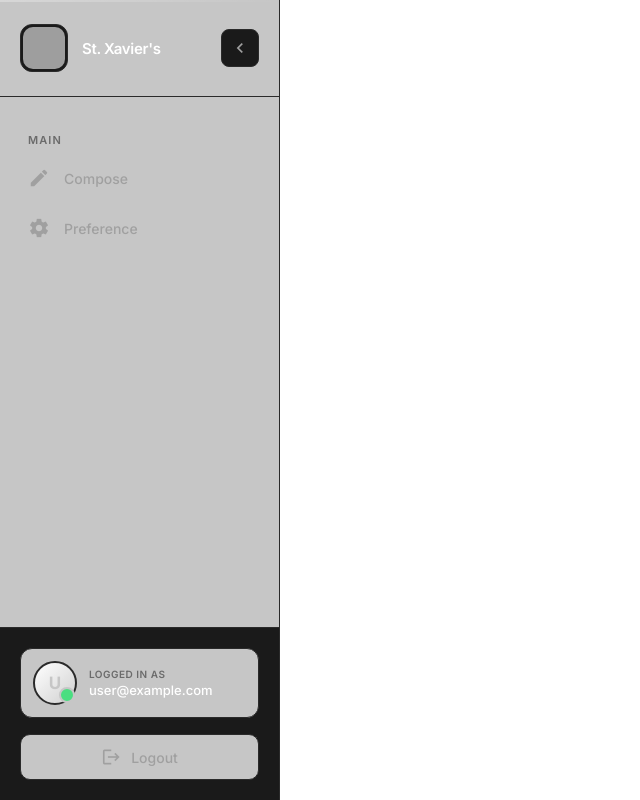
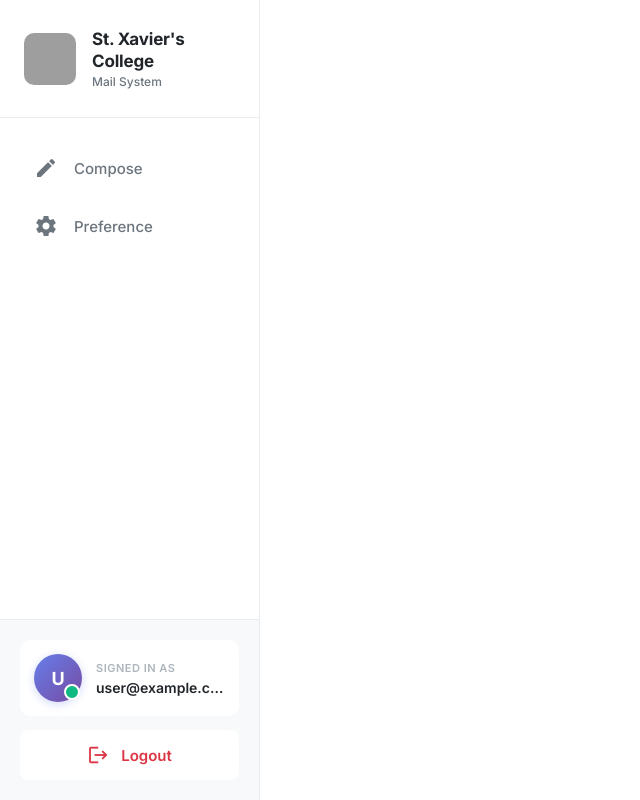
Before and after one commit to Suchibrata-Patra/SXCMDTSHR, a PHP site: page /sidebar.php in a window 1280 px wide. Shown: the whole page, without its empty margins (0-640 px from the left). Run offline with PHP 8.4, Linux system fonts and the light colour scheme; grey boxes are pictures that could not be loaded.

Commit message:
Changed Sidebar

```diff
--- a/sidebar.php
+++ b/sidebar.php
@@ -17,16 +17,18 @@ $userInitial = strtoupper(substr($userEmail, 0, 1));
 
     <style>
         :root {
-            --primary-black: #c6c6c6;
-            --secondary-black: #1a1a1a;
-            --border-gray: #2a2a2a;
-            --text-primary: #ffffff;
-            --text-secondary: #a0a0a0;
-            --text-muted: #6b6b6b;
-            --hover-bg: #222222;
-            --active-bg: #2d2d2d;
-            --accent-white: #ffffff;
-            --transition: all 0.3s cubic-bezier(0.4, 0, 0.2, 1);
+            --primary-white: #ffffff;
+            --background-gray: #f8f9fa;
+            --border-light: #e9ecef;
+            --text-primary: #212529;
+            --text-secondary: #6c757d;
+            --text-muted: #adb5bd;
+            --hover-bg: #f1f3f5;
+            --active-bg: #e9ecef;
+            --accent-primary: #0d6efd;
+            --accent-dark: #0a58ca;
+            --shadow-sm: 0 1px 3px 0 rgba(0, 0, 0, 0.1), 0 1px 2px 0 rgba(0, 0, 0, 0.06);
+            --transition: all 0.2s ease;
         }
 
         * {
@@ -43,135 +45,60 @@ $userInitial = strtoupper(substr($userEmail, 0, 1));
 
         /* Sidebar Container */
         .sidebar {
-            width: 280px;
-            background: var(--primary-black);
-            border-right: 1px solid var(--border-gray);
+            width: 260px;
+            background: var(--primary-white);
+            border-right: 1px solid var(--border-light);
             display: flex;
             flex-direction: column;
-            transition: var(--transition);
+            height: 100vh;
             position: relative;
-            height: 100vh;
-            overflow: hidden;
-        }
-
-        .sidebar.collapsed {
-            width: 72px;
-        }
-
-        /* Decorative top bar */
-        .sidebar::before {
-            content: '';
-            position: absolute;
-            top: 0;
-            left: 0;
-            right: 0;
-            height: 2px;
-            background: linear-gradient(90deg, var(--accent-white) 0%, transparent 100%);
-            opacity: 0.3;
         }
 
         /* Header Section */
         .sidebar-header {
-            padding: 24px 20px;
-            display: flex;
-            align-items: center;
-            justify-content: space-between;
-            border-bottom: 1px solid var(--border-gray);
-            position: relative;
+            padding: 28px 24px;
+            border-bottom: 1px solid var(--border-light);
         }
 
         .logo {
             display: flex;
             align-items: center;
-            gap: 14px;
+            gap: 16px;
             text-decoration: none;
-            transition: var(--transition);
         }
 
-        .logo:hover {
-            transform: translateX(2px);
-        }
-
-        .logo-wrapper {
-            position: relative;
-            width: 48px;
-            height: 48px;
-            border-radius: 12px;
-            overflow: hidden;
-            background: var(--secondary-black);
-            border: 1px solid var(--border-gray);
-            padding: 2px;
-        }
-
-        .logo img {
-            width: 100%;
-            height: 100%;
+        .logo-image {
+            width: 52px;
+            height: 52px;
+            border-radius: 10px;
             object-fit: cover;
-            border-radius: 10px;
         }
 
         .logo-text {
             display: flex;
             flex-direction: column;
-            opacity: 1;
-            transition: var(--transition);
         }
 
         .logo-title {
-            font-size: 15px;
-            font-weight: 600;
+            font-size: 17px;
+            font-weight: 700;
             color: var(--text-primary);
-            letter-spacing: -0.02em;
+            line-height: 1.3;
+            letter-spacing: -0.01em;
         }
 
         .logo-subtitle {
-            font-size: 11px;
-            color: var(--text-muted);
-            text-transform: uppercase;
-            letter-spacing: 0.05em;
+            font-size: 12px;
+            color: var(--text-secondary);
             margin-top: 2px;
-        }
-
-        .sidebar.collapsed .logo-text {
-            opacity: 0;
-            width: 0;
-            overflow: hidden;
-        }
-
-        /* Toggle Button */
-        .toggle-sidebar {
-            background: var(--secondary-black);
-            border: 1px solid var(--border-gray);
-            cursor: pointer;
-            color: var(--text-secondary);
-            padding: 8px;
-            border-radius: 8px;
-            transition: var(--transition);
-            display: flex;
-            align-items: center;
-            justify-content: center;
-        }
-
-        .toggle-sidebar:hover {
-            background: var(--hover-bg);
-            color: var(--text-primary);
-            border-color: var(--text-muted);
-        }
-
-        .toggle-sidebar .material-icons {
-            font-size: 20px;
-        }
-
-        .sidebar.collapsed .toggle-sidebar {
-            transform: rotate(180deg);
+            font-weight: 500;
         }
 
         /* Navigation Section */
         .nav-section {
             flex: 1;
-            padding: 20px 12px;
+            padding: 24px 16px;
             overflow-y: auto;
-            overflow-x: hidden;
         }
 
         .nav-section::-webkit-scrollbar {
@@ -183,7 +110,7 @@ $userInitial = strtoupper(substr($userEmail, 0, 1));
         }
 
         .nav-section::-webkit-scrollbar-thumb {
-            background: var(--border-gray);
+            background: var(--border-light);
             border-radius: 3px;
         }
 
@@ -191,50 +118,24 @@ $userInitial = strtoupper(substr($userEmail, 0, 1));
             background: var(--text-muted);
         }
 
-        .nav-label {
-            font-size: 11px;
-            font-weight: 600;
-            color: var(--text-muted);
-            text-transform: uppercase;
-            letter-spacing: 0.1em;
-            padding: 0 16px 8px 16px;
-            margin-top: 16px;
-            opacity: 1;
-            transition: var(--transition);
-        }
-
-        .sidebar.collapsed .nav-label {
-            opacity: 0;
-            height: 0;
-            padding: 0;
-            margin: 0;
-        }
-
         .nav-item {
             display: flex;
             align-items: center;
-            gap: 14px;
-            padding: 12px 16px;
+            gap: 16px;
+            padding: 14px 18px;
             text-decoration: none;
             color: var(--text-secondary);
             transition: var(--transition);
-            border-radius: 10px;
-            margin-bottom: 4px;
+            border-radius: 8px;
+            margin-bottom: 6px;
             position: relative;
-            overflow: hidden;
+            font-size: 15px;
+            font-weight: 500;
         }
 
-        .nav-item::before {
-            content: '';
-            position: absolute;
-            left: 0;
-            top: 50%;
-            transform: translateY(-50%);
-            width: 3px;
-            height: 0;
-            background: var(--accent-white);
+        .nav-item .material-icons {
+            font-size: 24px;
             transition: var(--transition);
-            border-radius: 0 2px 2px 0;
         }
 
         .nav-item:hover {
@@ -242,123 +143,98 @@ $userInitial = strtoupper(substr($userEmail, 0, 1));
             color: var(--text-primary);
         }
 
-        .nav-item:hover::before {
-            height: 60%;
+        .nav-item:hover .material-icons {
+            transform: scale(1.1);
         }
 
         .nav-item.active {
             background: var(--active-bg);
-            color: var(--text-primary);
-            font-weight: 500;
+            color: var(--accent-primary);
+            font-weight: 600;
+        }
+
+        .nav-item.active .material-icons {
+            color: var(--accent-primary);
         }
 
         .nav-item.active::before {
-            height: 100%;
-        }
-
-        .nav-item .material-icons {
-            font-size: 22px;
-            min-width: 22px;
-        }
-
-        .nav-item span:not(.material-icons) {
-            font-size: 14px;
-            font-weight: 500;
-            white-space: nowrap;
-            opacity: 1;
-            transition: var(--transition);
-        }
-
-        .sidebar.collapsed .nav-item span:not(.material-icons) {
-            opacity: 0;
-            width: 0;
-            overflow: hidden;
-        }
-
-        .sidebar.collapsed .nav-item {
-            justify-content: center;
-            padding: 12px;
+            content: '';
+            position: absolute;
+            left: 0;
+            top: 50%;
+            transform: translateY(-50%);
+            width: 4px;
+            height: 24px;
+            background: var(--accent-primary);
+            border-radius: 0 4px 4px 0;
         }
 
         /* User Info Section */
         .user-info {
             padding: 20px;
-            border-top: 1px solid var(--border-gray);
-            background: var(--secondary-black);
+            border-top: 1px solid var(--border-light);
+            background: var(--background-gray);
         }
 
         .user-details {
             display: flex;
             align-items: center;
-            gap: 12px;
-            margin-bottom: 16px;
-            padding: 12px;
-            background: var(--primary-black);
-            border-radius: 12px;
-            border: 1px solid var(--border-gray);
-            transition: var(--transition);
-        }
-
-        .user-details:hover {
-            border-color: var(--text-muted);
+            gap: 14px;
+            padding: 14px;
+            background: var(--primary-white);
+            border-radius: 10px;
+            margin-bottom: 14px;
         }
 
         .user-avatar {
-            width: 44px;
-            height: 44px;
-            min-width: 44px;
+            width: 48px;
+            height: 48px;
+            min-width: 48px;
             border-radius: 50%;
-            background: linear-gradient(135deg, #ffffff 0%, #d0d0d0 100%);
+            background: linear-gradient(135deg, #667eea 0%, #764ba2 100%);
             display: flex;
             align-items: center;
             justify-content: center;
-            color: var(--primary-black);
+            color: var(--primary-white);
             font-weight: 700;
-            font-size: 17px;
+            font-size: 18px;
             position: relative;
-            border: 2px solid var(--border-gray);
+            box-shadow: 0 2px 8px rgba(102, 126, 234, 0.3);
         }
 
         .user-avatar::after {
             content: '';
             position: absolute;
-            bottom: 0;
-            right: 0;
+            bottom: 2px;
+            right: 2px;
             width: 12px;
             height: 12px;
-            background: #4ade80;
-            border: 2px solid var(--primary-black);
+            background: #10b981;
+            border: 2px solid var(--primary-white);
             border-radius: 50%;
         }
 
         .user-email-wrapper {
             flex: 1;
             overflow: hidden;
-            opacity: 1;
-            transition: var(--transition);
         }
 
         .user-label {
-            font-size: 10px;
+            font-size: 11px;
             color: var(--text-muted);
             text-transform: uppercase;
-            letter-spacing: 0.05em;
-            margin-bottom: 2px;
+            letter-spacing: 0.5px;
+            margin-bottom: 4px;
             font-weight: 600;
         }
 
         .user-email {
-            font-size: 13px;
+            font-size: 14px;
             color: var(--text-primary);
-            font-weight: 500;
+            font-weight: 600;
             overflow: hidden;
             text-overflow: ellipsis;
             white-space: nowrap;
-        }
-
-        .sidebar.collapsed .user-email-wrapper {
-            opacity: 0;
-            width: 0;
         }
 
         /* Logout Button */
@@ -366,122 +242,102 @@ $userInitial = strtoupper(substr($userEmail, 0, 1));
             display: flex;
             align-items: center;
             justify-content: center;
-            gap: 10px;
-            color: var(--text-secondary);
+            gap: 12px;
+            color: #dc3545;
             text-decoration: none;
-            padding: 12px 16px;
-            border-radius: 10px;
+            padding: 14px 18px;
+            border-radius: 8px;
             transition: var(--transition);
-            font-weight: 500;
-            font-size: 14px;
-            border: 1px solid var(--border-gray);
-            background: var(--primary-black);
+            font-weight: 600;
+            font-size: 15px;
+            background: var(--primary-white);
         }
 
         .logout-link:hover {
-            background: #1a0000;
-            border-color: #ff4444;
-            color: #ff4444;
+            background: #dc3545;
+            color: var(--primary-white);
+        }
+
+        .logout-link:hover .material-icons {
+            transform: translateX(2px);
         }
 
         .logout-link .material-icons {
-            font-size: 20px;
-        }
-
-        .logout-link span:not(.material-icons) {
-            opacity: 1;
+            font-size: 22px;
             transition: var(--transition);
         }
 
-        .sidebar.collapsed .logout-link span:not(.material-icons) {
-            opacity: 0;
-            width: 0;
-            overflow: hidden;
-        }
-
-        .sidebar.collapsed .logout-link {
-            padding: 12px;
-        }
-
-        /* Tooltip for collapsed state */
-        .sidebar.collapsed .nav-item,
-        .sidebar.collapsed .logout-link {
-            position: relative;
-        }
-
-        .sidebar.collapsed .nav-item::after,
-        .sidebar.collapsed .logout-link::after {
-            content: attr(data-tooltip);
-            position: absolute;
-            left: 100%;
-            top: 50%;
-            transform: translateY(-50%);
-            background: var(--accent-white);
-            color: var(--primary-black);
-            padding: 6px 12px;
-            border-radius: 6px;
-            font-size: 12px;
-            font-weight: 500;
-            white-space: nowrap;
-            opacity: 0;
-            pointer-events: none;
-            transition: var(--transition);
-            margin-left: 8px;
-            box-shadow: 0 4px 12px rgba(0, 0, 0, 0.3);
-        }
-
-        .sidebar.collapsed .nav-item:hover::after,
-        .sidebar.collapsed .logout-link:hover::after {
-            opacity: 1;
-        }
-
         /* Responsive adjustments */
-        @media (max-height: 600px) {
+        @media (max-height: 700px) {
             .sidebar-header {
-                padding: 16px 20px;
+                padding: 20px 24px;
             }
 
             .nav-section {
-                padding: 12px;
+                padding: 16px;
             }
 
             .user-info {
                 padding: 16px;
             }
         }
+
+        /* Smooth entry animation */
+        @keyframes fadeIn {
+            from {
+                opacity: 0;
+                transform: translateY(-5px);
+            }
+
+            to {
+                opacity: 1;
+                transform: translateY(0);
+            }
+        }
+
+        .nav-item {
+            animation: fadeIn 0.3s ease-out backwards;
+        }
+
+        .nav-item:nth-child(1) {
+            animation-delay: 0.05s;
+        }
+
+        .nav-item:nth-child(2) {
+            animation-delay: 0.1s;
+        }
+
+        .nav-item:nth-child(3) {
+            animation-delay: 0.15s;
+        }
+
+        .nav-item:nth-child(4) {
+            animation-delay: 0.2s;
+        }
     </style>
 </head>
 
 <body>
 
-    <div class="sidebar" id="sidebar">
+    <div class="sidebar">
         <div class="sidebar-header">
             <a href="index.php" class="logo">
-                <div class="logo-wrapper">
-                    <img src="https://upload.wikimedia.org/wikipedia/en/b/b0/St._Xavier%27s_College%2C_Kolkata_logo.jpg"
-                        alt="St. Xavier's College">
-                </div>
+                <img src="https://upload.wikimedia.org/wikipedia/en/b/b0/St._Xavier%27s_College%2C_Kolkata_logo.jpg"
+                    alt="St. Xavier's College" class="logo-image">
                 <div class="logo-text">
-                    <span class="logo-title">St. Xavier's</span>
-                    <!-- <span class="logo-subtitle">Mail System</span> -->
+                    <span class="logo-title">St. Xavier's College</span>
+                    <span class="logo-subtitle">Mail System</span>
                 </div>
             </a>
-            <button class="toggle-sidebar" id="toggleSidebar" aria-label="Toggle Sidebar">
-                <span class="material-icons">chevron_left</span>
-            </button>
         </div>
 
         <nav class="nav-section">
-            <div class="nav-label">Main</div>
-
-            <a href="index.php" class="nav-item <?= ($current_page == 'index') ? 'active' : ''; ?>"
-                data-tooltip="Compose">
+            <a href="index.php" class="nav-item <?= ($current_page == 'index') ? 'active' : ''; ?>">
                 <span class="material-icons">edit</span>
                 <span>Compose</span>
             </a>
 
-            <a href="settings.php" class="nav-item <?= ($current_page == 'settings') ? 'active' : ''; ?>"
-                data-tooltip="Preference">
+            <a href="settings.php" class="nav-item <?= ($current_page == 'settings') ? 'active' : ''; ?>">
                 <span class="material-icons">settings</span>
                 <span>Preference</span>
             </a>
@@ -493,47 +349,20 @@ $userInitial = strtoupper(substr($userEmail, 0, 1));
                     <?= $userInitial ?>
                 </div>
                 <div class="user-email-wrapper">
-                    <div class="user-label">Logged in as</div>
+                    <div class="user-label">Signed in as</div>
                     <div class="user-email" title="<?= htmlspecialchars($userEmail) ?>">
                         <?= htmlspecialchars($userEmail) ?>
                     </div>
                 </div>
             </div>
 
-            <a href="logout.php" class="logout-link" data-tooltip="Logout">
+            <a href="logout.php" class="logout-link">
                 <span class="material-icons">logout</span>
                 <span>Logout</span>
             </a>
         </div>
     </div>
 
-    <script>
-        const sidebar = document.getElementById('sidebar');
-        const toggleBtn = document.getElementById('toggleSidebar');
-
-        // Toggle sidebar
-        toggleBtn.addEventListener('click', () => {
-            sidebar.classList.toggle('collapsed');
-
-            // Save state to localStorage
-            const isCollapsed = sidebar.classList.contains('collapsed');
-            localStorage.setItem('sidebarCollapsed', isCollapsed);
-        });
-
-        // Restore sidebar state on load
-        window.addEventListener('DOMContentLoaded', () => {
-            const isCollapsed = localStorage.getItem('sidebarCollapsed') === 'true';
-            if (isCollapsed) {
-                sidebar.classList.add('collapsed');
-            }
-        });
-
-        // Add smooth transitions after page load
-        window.addEventListener('load', () => {
-            sidebar.style.transition = 'var(--transition)';
-        });
-    </script>
-
 </body>
 
 </html>
```
